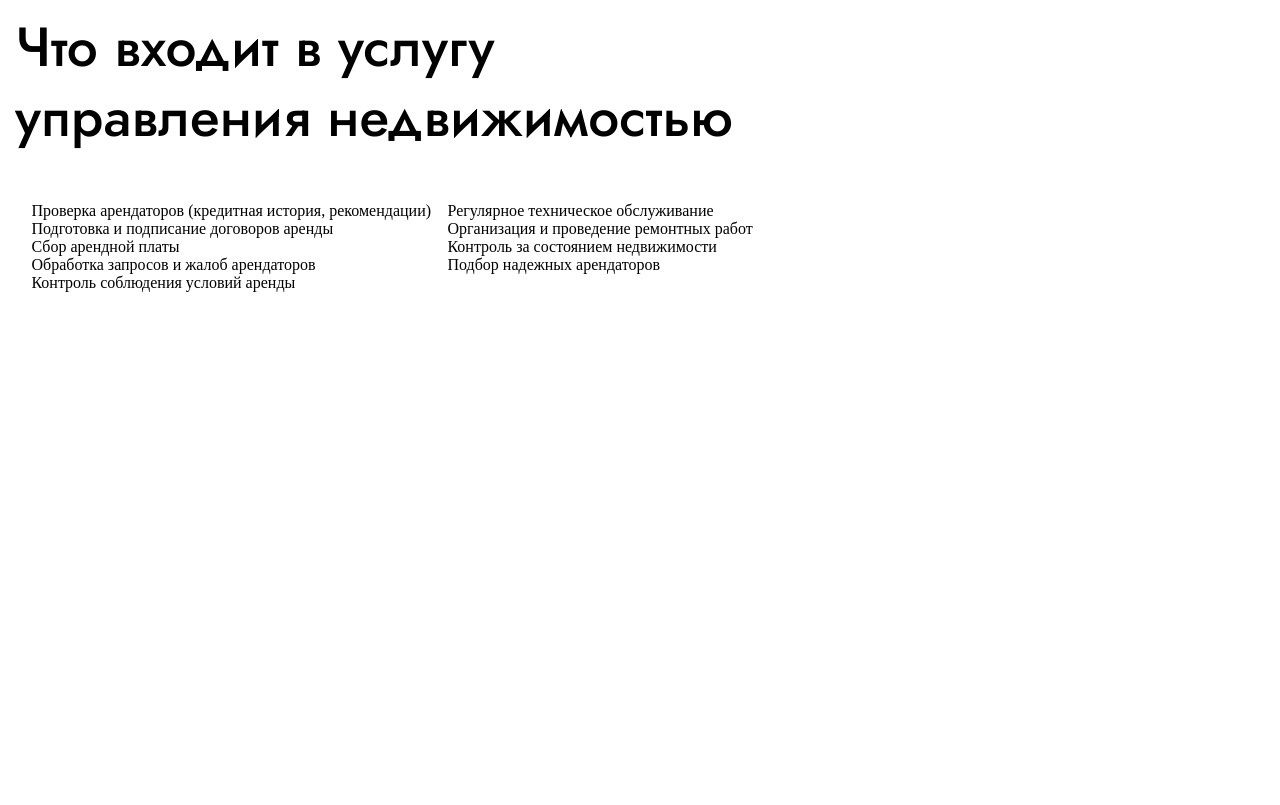
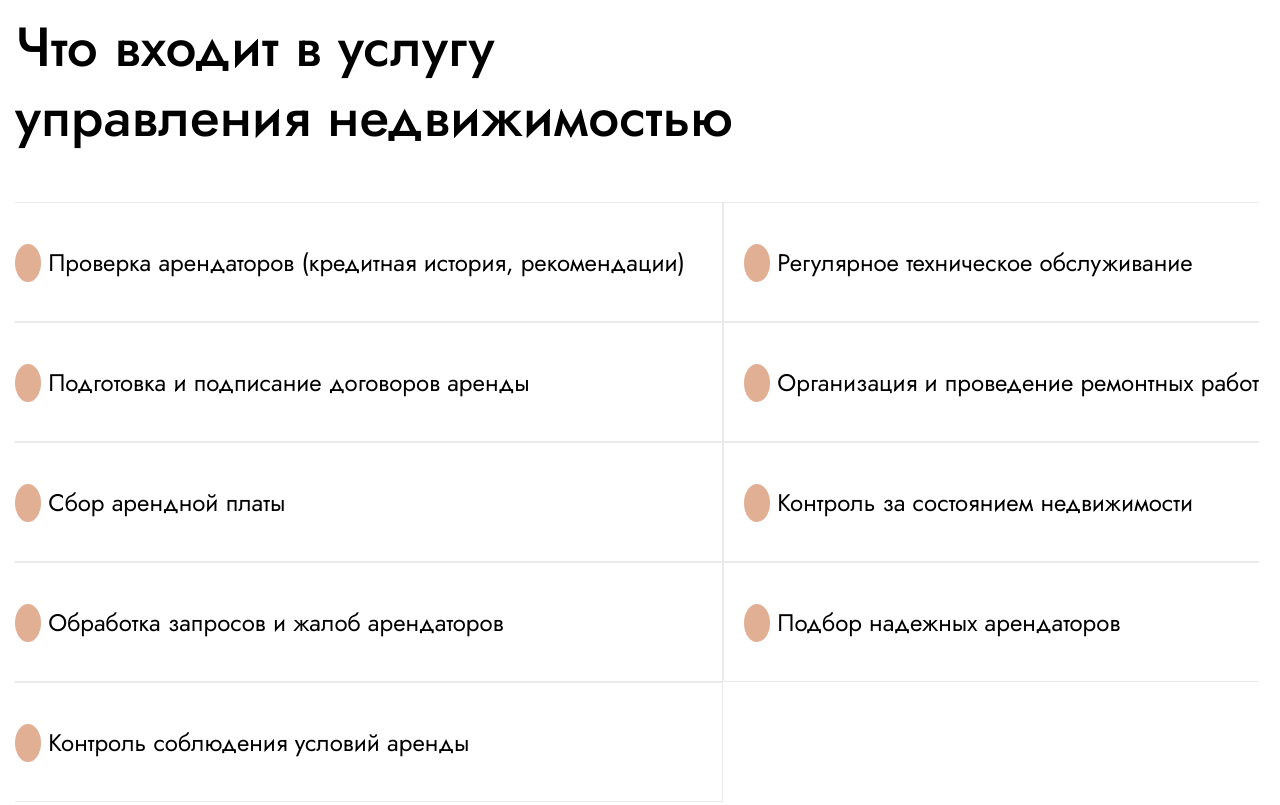
Before and after one commit to EgaDa/RMC-DE-LUX, a plain HTML site: page index.html in a window 1280 px wide. Shown: the part 2983-3788 px from the top of the page. Before the commit the page ends 3525 px from the top, so only its background shows below. Drawn offline with Linux system fonts and the light colour scheme.

Commit message:
services

```diff
--- a/css/style.css
+++ b/css/style.css
@@ -330,7 +330,7 @@
     margin-bottom: 250px;
 }
 
-.services__warp{
+.services__warp {
     display: flex;
     align-items: start;
 }
@@ -340,12 +340,36 @@
     font-size: 55px;
     font-weight: 500;
     line-height: 70px;
-    text-align: left;
     width: 720px;
     text-align: start;
     margin-bottom: 50px;
 }
 
-.services__text{
+.services__text,
+.services__text2 {
+    font-family: 'Regular', sans-serif;
+    font-size: 24px;
+    font-weight: 400;
+    line-height: 34.68px;
+    text-align: left;
+}
 
+.servies__fal {
+    padding-right: 2.5px;
+    background: var(--b100);
+    border-radius: 50%;
+    padding: 7px;
+    color: var(--white);
 }
+
+.servies__p {
+    border: 1px solid var(--storke);
+    border-left: none;
+    padding: 41px 37px 39px 0;
+}
+
+.servies__p2 {
+    border: 1px solid var(--storke);
+    border-right: none;
+    padding: 41px 0 39px 20px;
+}
--- a/index.html
+++ b/index.html
@@ -104,30 +104,29 @@
             <h3 class="services__h">Что входит в услугу управления недвижимостью</h3>
             <div class="services__warp">
                 <div class="services__text">
-                    <p class="servies__p"><i class="fal fa-check services__circle"></i> Проверка арендаторов (кредитная
+                    <p class="servies__p"><i class="fal fa-check services__circle servies__fal"></i> Проверка арендаторов (кредитная
                         история, рекомендации)</p>
-                    <p class="servies__p"><i class="fal fa-check services__circle"></i> Подготовка и подписание
+                    <p class="servies__p"><i class="fal fa-check services__circle servies__fal"></i> Подготовка и подписание
                         договоров
                         аренды</p>
-                    <p class="servies__p"><i class="fal fa-check services__circle"></i> Сбор арендной платы</p>
-                    <p class="servies__p"><i class="fal fa-check services__circle"></i> Обработка запросов и жалоб
+                    <p class="servies__p"><i class="fal fa-check services__circle servies__fal"></i> Сбор арендной платы</p>
+                    <p class="servies__p"><i class="fal fa-check services__circle servies__fal"></i> Обработка запросов и жалоб
                         арендаторов</p>
-                    <p class="servies__p"><i class="fal fa-check services__circle"></i> Контроль соблюдения условий
+                    <p class="servies__p"><i class="fal fa-check services__circle servies__fal"></i> Контроль соблюдения условий
                         аренды
                     </p>
                 </div>
-                <div class="services__line"> </div>
                 <div class="services__text2">
-                    <p class="servies__p"><i class="fal fa-check services__circle"></i> Регулярное техническое
+                    <p class="servies__p2"><i class="fal fa-check services__circle servies__fal"></i> Регулярное техническое
                         обслуживание
                     </p>
-                    <p class="servies__p"><i class="fal fa-check services__circle"></i> Организация и проведение
+                    <p class="servies__p2"><i class="fal fa-check services__circle servies__fal"></i> Организация и проведение
                         ремонтных
                         работ</p>
-                    <p class="servies__p"><i class="fal fa-check services__circle"></i> Контроль за состоянием
+                    <p class="servies__p2"><i class="fal fa-check services__circle servies__fal"></i> Контроль за состоянием
                         недвижимости
                     </p>
-                    <p class="servies__p"><i class="fal fa-check services__circle"></i> Подбор надежных арендаторов</p>
+                    <p class="servies__p2"><i class="fal fa-check services__circle servies__fal"></i> Подбор надежных арендаторов</p>
                 </div>
             </div>
         </div>
```
Also changed, not shown: css/page_css/real_estate_in_Dubai.css (deleted).
